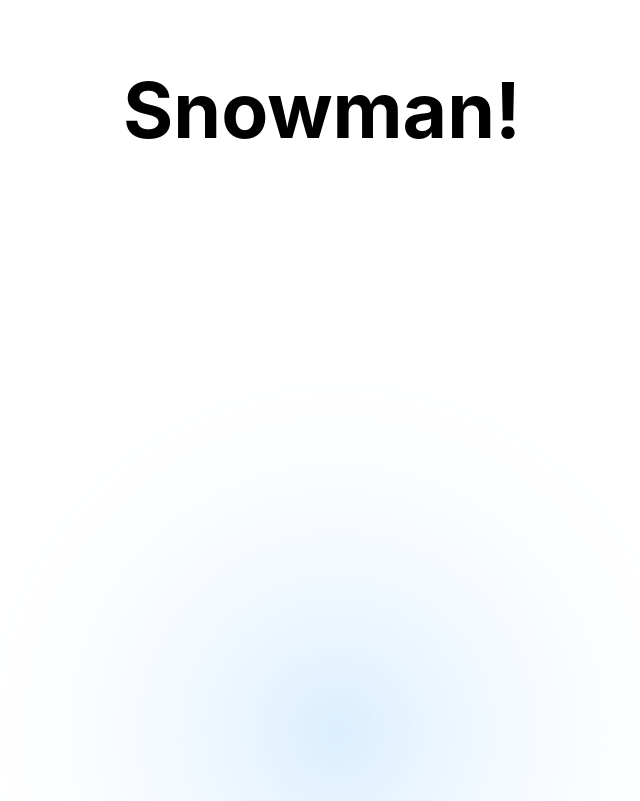
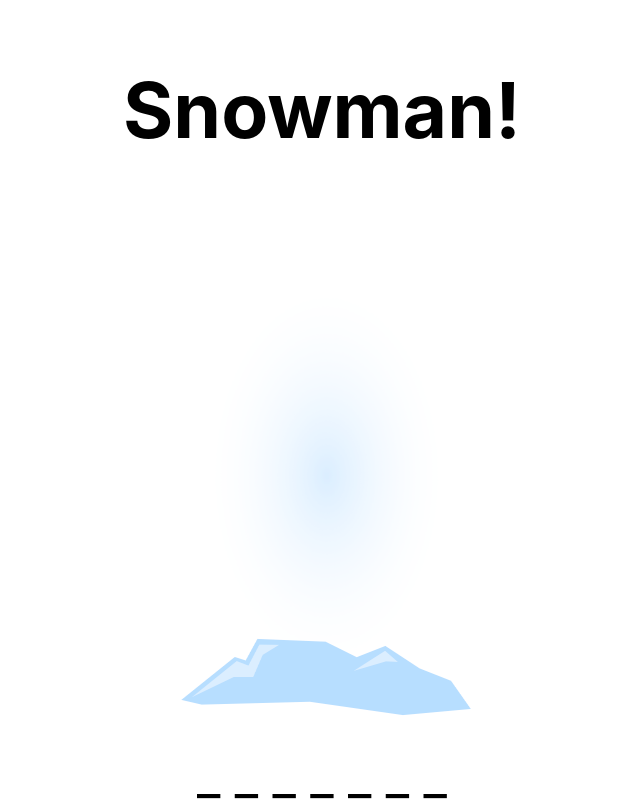
Before and after one commit to StPeteFrank/snowman, a React (Create React App) app: page / in a window 1280 px wide. Shown: the top 801 px of the page, without its empty margins (318-958 px from the left). Built offline with nearby package versions, Linux system fonts and the light colour scheme.

Commit message:
Image css fixed, any correct letterClicked advances snowman. Need fix.

```diff
--- a/src/App.js
+++ b/src/App.js
@@ -186,9 +186,9 @@
 
 export default App
 
-//DONE. Need 26 buttons. 1 for each letter in the alphabet.
+//DONE Need 26 buttons. 1 for each letter in the alphabet.
 //DONE Area for 7 blank spaces for game board.
-//Area for snowMan images to display.
+//DONE Area for snowMan images to display.
 //DONE Ability for word to be selected from wordList randomly once new game is started.
 //DONE Buttons need to be functional on browser. onClick.
 //DONE When alphabet button is pressed check to see if it belongs in the word chosen.
--- a/src/index.css
+++ b/src/index.css
@@ -25,9 +25,9 @@
   font-size: 2vw;
   border-radius: 5px;
 }
-.snowmen {
-  height: 30vw;
-  width: 30vh;
+img {
+  height: 40vw;
+  width: 40vh;
 }
 ul {
   width: 200px;
```
